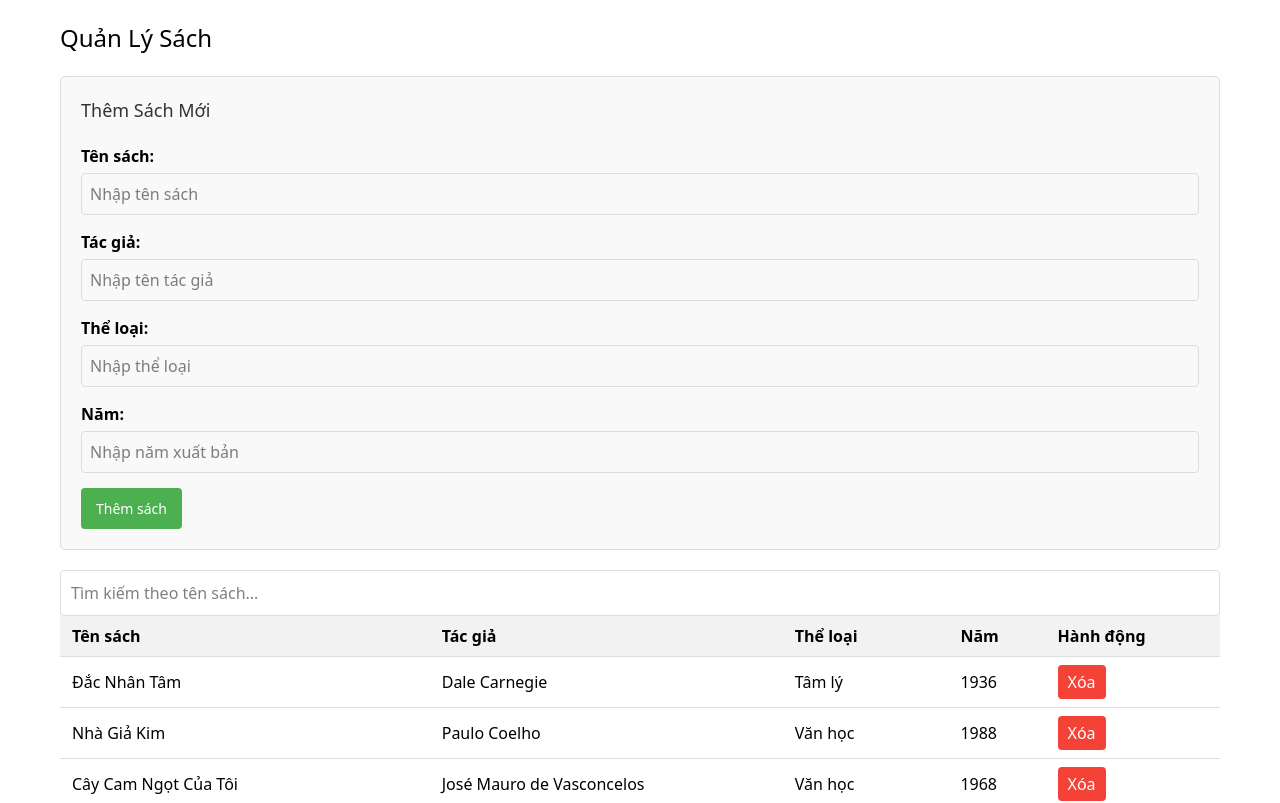
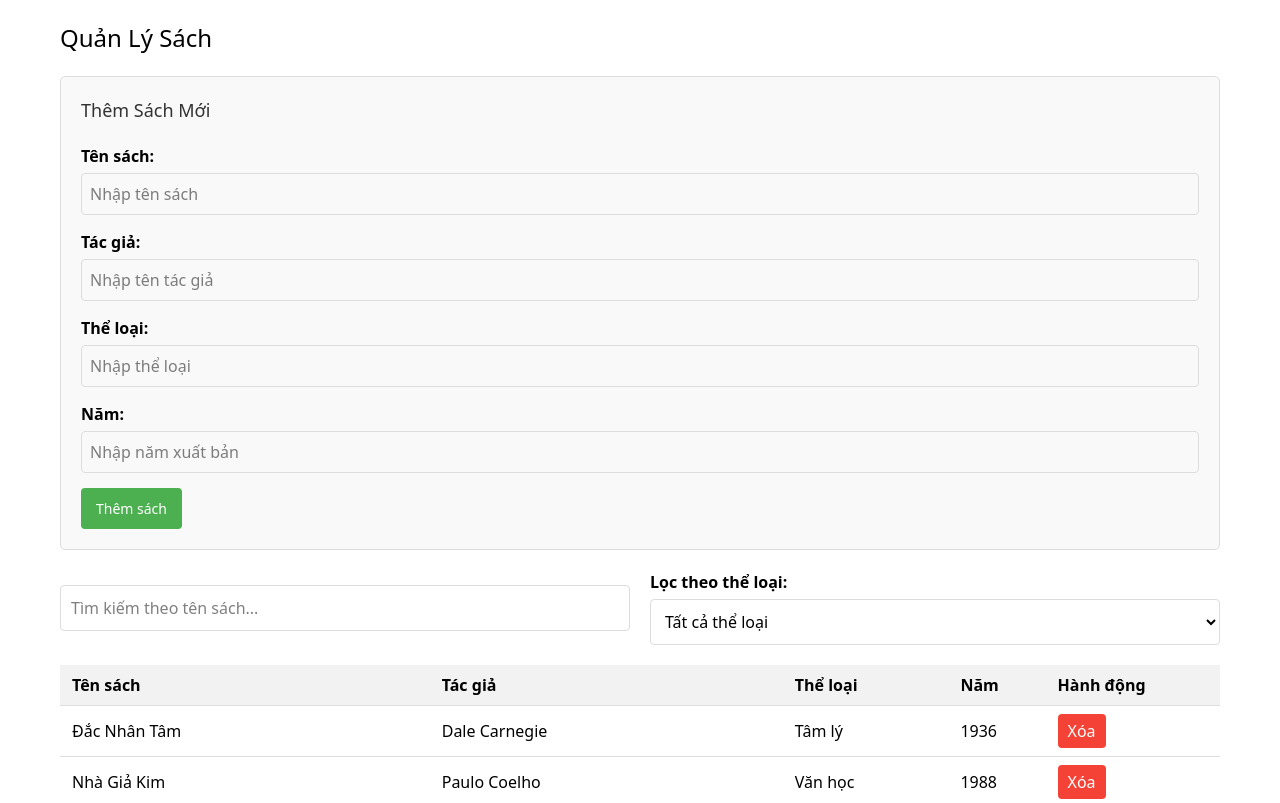
Before and after one commit to giasinguyen/BookStore, a React (Vite) app: page / in a window 1280 px wide. Shown: the top 803 px of the page. Built offline with nearby package versions, Linux system fonts and the light colour scheme.

Commit message:
feat: Loc sách theo the loai

```diff
--- a/src/App.css
+++ b/src/App.css
@@ -111,3 +111,45 @@ search-container {
     outline: none;
     box-shadow: 0 0 5px rgba(76, 175, 80, 0.5);
 }
+
+
+/* Thêm vào cuối file App.css hiện tại */
+
+.filters-container {
+    display: flex;
+    justify-content: space-between;
+    align-items: center;
+    margin-bottom: 20px;
+    gap: 20px;
+}
+
+.search-container {
+    flex: 1;
+    margin-bottom: 0;
+}
+
+.genre-filter {
+    flex: 1;
+}
+
+.genre-filter label {
+    display: block;
+    margin-bottom: 5px;
+    font-weight: bold;
+}
+
+.genre-select {
+    width: 100%;
+    padding: 10px;
+    border: 1px solid #ddd;
+    border-radius: 4px;
+    font-size: 16px;
+    background-color: white;
+    cursor: pointer;
+}
+
+.genre-select:focus {
+    border-color: #4CAF50;
+    outline: none;
+    box-shadow: 0 0 5px rgba(76, 175, 80, 0.5);
+}
--- a/src/App.jsx
+++ b/src/App.jsx
@@ -1,4 +1,4 @@
-import { useState } from 'react';
+import { useState, useEffect } from 'react';
 import { sampleBooks } from './data/sampleBooks';
 import './App.css';
 
@@ -11,14 +11,19 @@ function App() {
     year: ''
   });
   const [searchTerm, setSearchTerm] = useState('');
+  const [selectedGenre, setSelectedGenre] = useState('');
+  const [genres, setGenres] = useState([]);
+
+  // Trích xuất tất cả các thể loại duy nhất từ danh sách sách
+  useEffect(() => {
+    const uniqueGenres = [...new Set(books.map(book => book.genre))];
+    setGenres(uniqueGenres);
+  }, [books]);
 
   // Hàm xóa sách
   const handleDelete = (id) => {
-    // Hiển thị hộp thoại xác nhận trước khi xóa
     if (window.confirm('Bạn có chắc chắn muốn xóa cuốn sách này?')) {
-      // Lọc ra danh sách mới không bao gồm sách có id trùng khớp
       const updatedBooks = books.filter(book => book.id !== id);
-      // Cập nhật state với danh sách đã được lọc
       setBooks(updatedBooks);
     }
   };
@@ -34,30 +39,25 @@ function App() {
 
   // Hàm thêm sách mới
   const handleAddBook = () => {
-    // Kiểm tra dữ liệu không được để trống
     if (!newBook.title || !newBook.author || !newBook.genre || !newBook.year) {
       alert('Vui lòng nhập đầy đủ thông tin sách!');
       return;
     }
 
-    // Kiểm tra năm là số hợp lệ
     const yearValue = parseInt(newBook.year);
     if (isNaN(yearValue)) {
       alert('Năm phải là số!');
       return;
     }
 
-    // Tạo sách mới với ID là timestamp hiện tại
     const newBookWithId = {
       ...newBook,
       id: Date.now(),
       year: yearValue
     };
 
-    // Thêm sách mới vào danh sách
     setBooks([...books, newBookWithId]);
 
-    // Reset form
     setNewBook({
       title: '',
       author: '',
@@ -71,10 +71,22 @@ function App() {
     setSearchTerm(e.target.value);
   };
 
-  // Lọc sách theo từ khóa tìm kiếm
-  const filteredBooks = books.filter(book =>
-    book.title.toLowerCase().includes(searchTerm.toLowerCase())
-  );
+  // Hàm xử lý lọc theo thể loại
+  const handleGenreFilter = (e) => {
+    setSelectedGenre(e.target.value);
+  };
+
+  // Lọc sách theo từ khóa tìm kiếm và thể loại
+  const filteredBooks = books.filter(book => {
+    // Lọc theo tên sách (không phân biệt hoa thường)
+    const matchesSearchTerm = book.title.toLowerCase().includes(searchTerm.toLowerCase());
+
+    // Lọc theo thể loại (nếu có chọn thể loại)
+    const matchesGenre = selectedGenre === '' || book.genre === selectedGenre;
+
+    // Trả về true nếu thỏa mãn cả hai điều kiện
+    return matchesSearchTerm && matchesGenre;
+  });
 
   return (
     <div className="container">
@@ -129,6 +141,7 @@ function App() {
         <button className="btn-add" onClick={handleAddBook}>Thêm sách</button>
       </div>
 
+      <div className="filters-container">
         <div className="search-container">
           <input
             type="text"
@@ -137,6 +150,23 @@ function App() {
             onChange={handleSearch}
             className="search-input"
           />
+        </div>
+
+        <div className="genre-filter">
+          <label>Lọc theo thể loại:</label>
+          <select
+            value={selectedGenre}
+            onChange={handleGenreFilter}
+            className="genre-select"
+          >
+            <option value="">Tất cả thể loại</option>
+            {genres.map(genre => (
+              <option key={genre} value={genre}>
+                {genre}
+              </option>
+            ))}
+          </select>
+        </div>
       </div>
 
       <div className="book-table">
```
Also changed, not shown: MinhChung/Cau6.PNG (added). Lines whose indentation alone changed are shown as unchanged.
